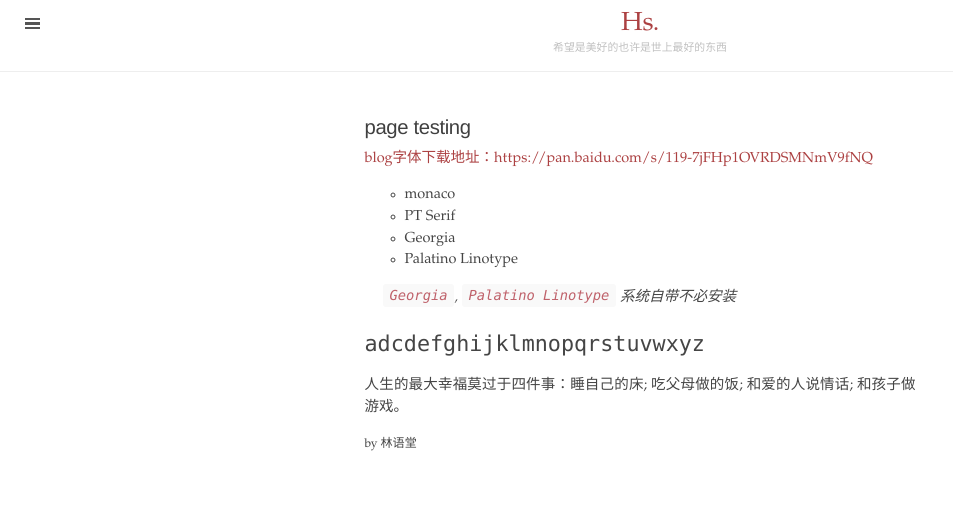
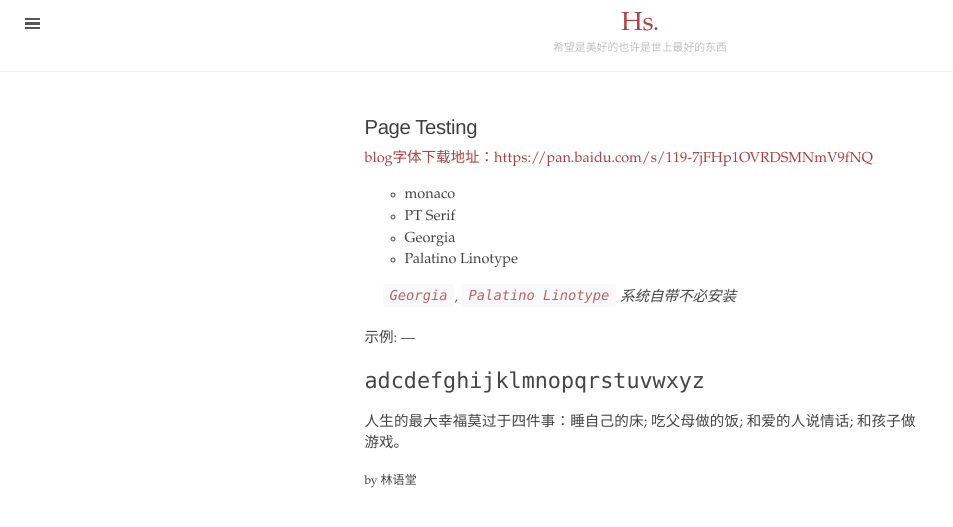
Before and after one commit to symphonyh/blog, a Jekyll site: the page built from about.md, in a window 1280 px wide. Shown: the top 527 px of the page, without its empty margins (0-953 px from the left). Built offline with Jekyll 4.4.1, drawn with Linux system fonts in a browser that asks for light colours.

Commit message:
2018-8-12:17:18

```diff
--- a/about.md
+++ b/about.md
@@ -1,9 +1,9 @@
 ---
 layout: page
-title: page testing
+title: Page Testing
 ---
 
-[blog字体下载地址：https://pan.baidu.com/s/119-7jFHp1OVRDSMNmV9fNQ](https://pan.baidu.com/s/119-7jFHp1OVRDSMNmV9fNQ)
+[blog字体下载地址：https://pan.baidu.com/s/119-7jFHp1OVRDSMNmV9fNQ](https://pan.baidu.com/s/1GBkiA-3A7hUHMZ9-UmPZYQ)
 
 - monaco
 - PT Serif
@@ -14,10 +14,10 @@
 
 
 <!-- <img src="/assets/hxy.jpg" alt="bella-and-me" style="margin: 0"><br> -->
-
-
+示例:
+---
 <p style="font-family: monaco; font-size: 1.5em;"> adcdefghijklmnopqrstuvwxyz </p>
 
-<p>人生的最大幸福莫过于四件事：睡自己的床; 吃父母做的饭; 和爱的人说情话; 和孩子做游戏。
-</p>
+<p style="font-size: 1em;">人生的最大幸福莫过于四件事：睡自己的床; 吃父母做的饭; 和爱的人说情话; 和孩子做游戏。</p>
+
 <small>by 林语堂 </small>
```
